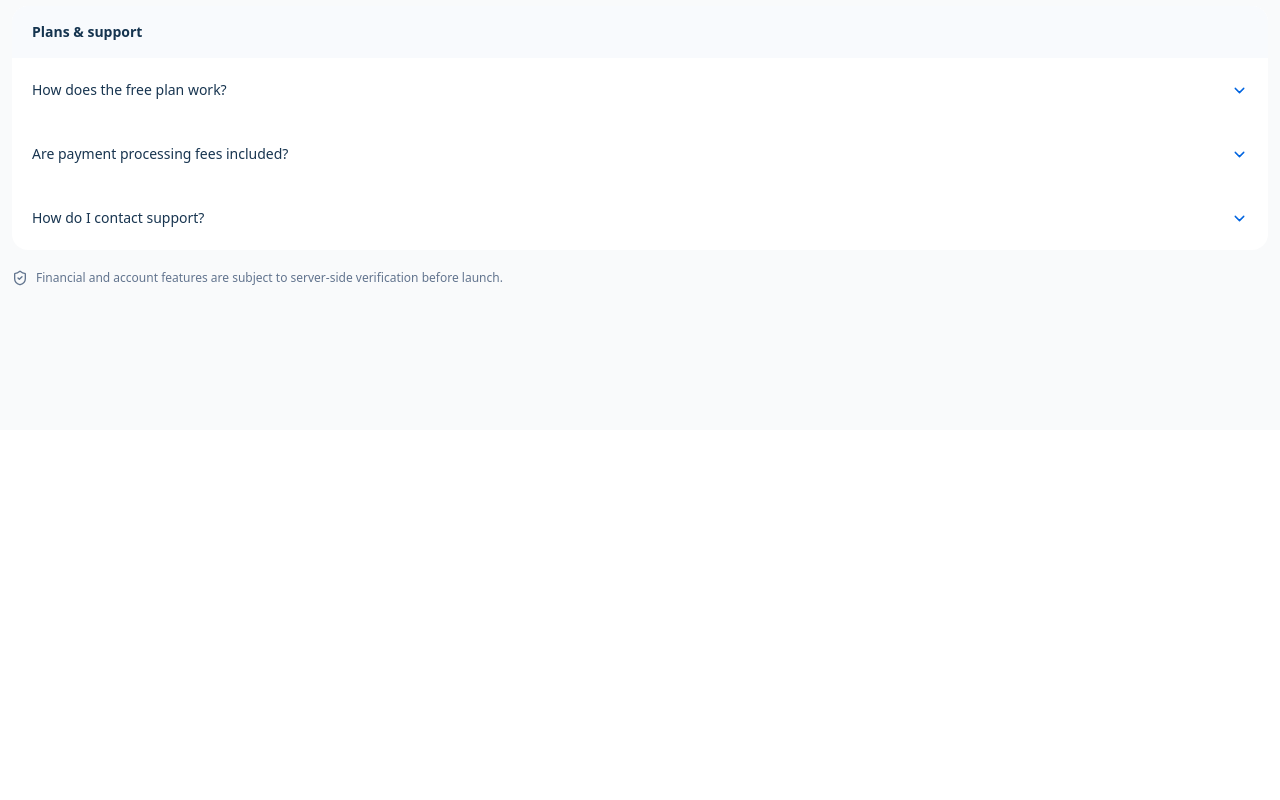
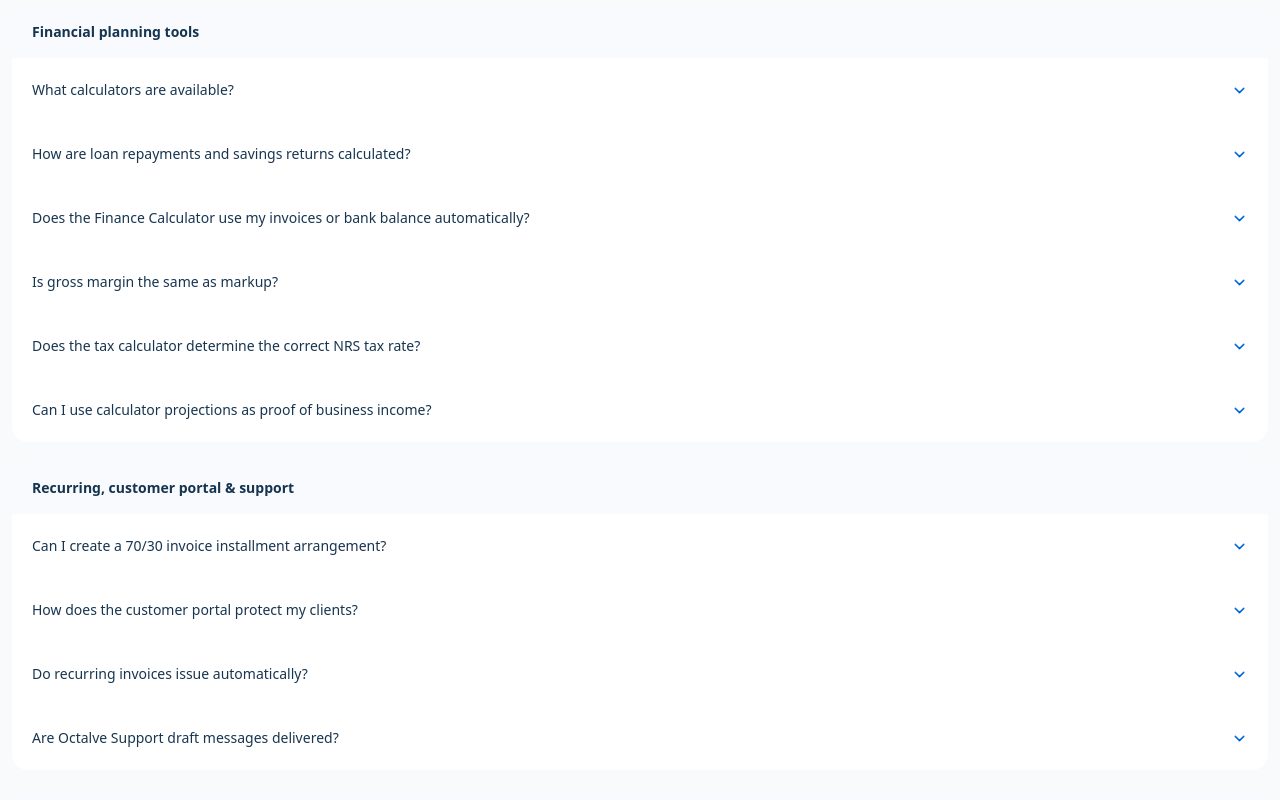
Before and after one commit to octalve-core/octalve-invoice, a Next.js app: page /dashboard/settings/faqs in a window 1280 px wide. Shown: the part 1140-1940 px from the top of the page. Before the commit the page ends 1570 px from the top, so only its background shows below. Built offline with nearby package versions, Linux system fonts and the light colour scheme.

Commit message:
feat(faq): document calculator assumptions, installments, recurring, portal and communications truthfully

```diff
--- a/app/(dashboard)/dashboard/settings/faqs/page.tsx
+++ b/app/(dashboard)/dashboard/settings/faqs/page.tsx
@@ -16,6 +16,18 @@ const topics=[
  ["What happens when I delete a record?","Deletion requires a second confirmation and a reason. Recoverable records go to Deleted Records for a proposed 14-day period; the current Preview uses session-only examples. Issued invoices, payment records, receipts and audit evidence are never silently erased at 14 days."],
  ["Can staff hide or permanently remove payments?","No staff member should be able to erase payment evidence. Phase 1 must enforce owner/admin privileges, immutable audit logs, retained finance history and approval policies for voids or reversals."],
  ["Are my changes saved permanently now?","Not yet. Phase 0 is a design and workflow Preview; refreshing the page resets session-only changes. Secure organizational storage will be introduced only after Phase 0 approval."]]},
+ {name:"Financial planning tools",questions:[
+ ["What calculators are available?","The Finance Calculator includes 20 tools across loans, savings, investments, pricing, cash flow and business analysis. You can change assumptions, view projection schedules, copy summaries and export relevant CSV models."],
+ ["How are loan repayments and savings returns calculated?","Loan estimates use a fixed nominal annual rate divided by 12 and equal monthly amortization. Savings and investment growth use monthly compounding, with recurring contributions credited at each month's end. Provider terms may differ."],
+ ["Does the Finance Calculator use my invoices or bank balance automatically?","No. These are standalone planning tools driven by values you enter. They do not fetch customer balances, access bank connections, post accounting entries or alter invoices."],
+ ["Is gross margin the same as markup?","No. Gross margin divides unit profit by selling price; markup divides unit profit by cost. The calculator shows both and uses the correct denominator for each."],
+ ["Does the tax calculator determine the correct NRS tax rate?","No. Sales-tax examples require the user to enter a rate. Actual tax applicability, invoice-line classification, statutory exemptions and NRS submissions must be verified separately; the calculator does not file or remit tax."],
+ ["Can I use calculator projections as proof of business income?","No. Projections are what-if estimates, not statements of account, verified collections or audit evidence. Official reports must come from authenticated and reconciled business records."]]},
+ {name:"Recurring, customer portal & support",questions:[
+ ["Can I create a 70/30 invoice installment arrangement?","The invoice screen previews a custom first-and-remaining installment calculation. Saving a binding installment schedule, sending milestone reminders and accepting installment payments will require the approved server-side payment ledger and document history."],
+ ["How does the customer portal protect my clients?","The current customer portal is a design preview without customer data. Operational access will use scoped merchant/customer identity, revocable expiring invites and object-level permission checks."],
+ ["Do recurring invoices issue automatically?","Not yet. The recurring screen previews dates, frequencies and amounts. Live recurring document generation will require authorization, versioned schedules, idempotent jobs and a trusted server clock."],
+ ["Are Octalve Support draft messages delivered?","No. Drafts are local-only demonstrations until a secure support inbox, ticket assignment, consent and verified messaging service is active."]]},
  {name:"Plans & support",questions:[
  ["How does the free plan work?","A proposed free tier allows 25 invoices monthly for one business. It is a pricing proposal, not an activated subscription or charge."],
  ["Are payment processing fees included?","No. External provider fees and applicable taxes must be shown separately and verified against the provider's active contract before collection is enabled."],
```
